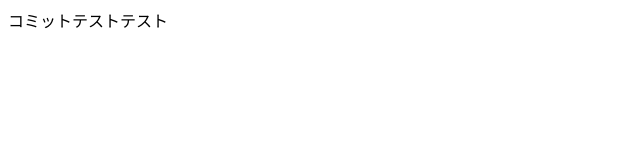
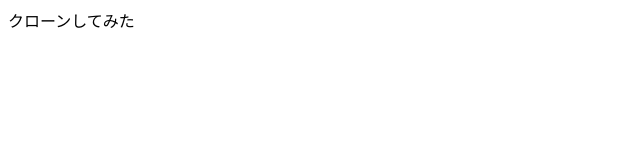
Before and after one commit to rmrmrmrmrmrm/230527study_inadani, a plain HTML site: page index.html in a window 1280 px wide. Shown: the full height of the page, 0-640 px from the left. Drawn offline with Linux system fonts and the light colour scheme.

Commit message:
クローンでやり直し

```diff
--- a/index.html
+++ b/index.html
@@ -9,7 +9,7 @@
 </head>
 
 <body>
-    コミットテストテスト
+    クローンしてみた
 </body>
 
 </html>
```
